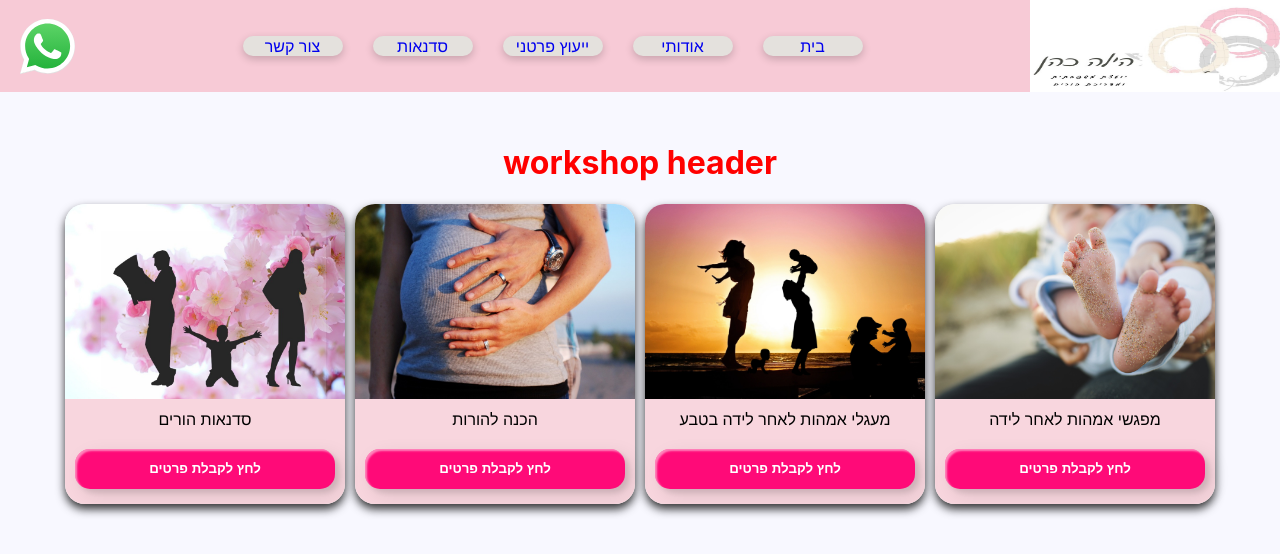
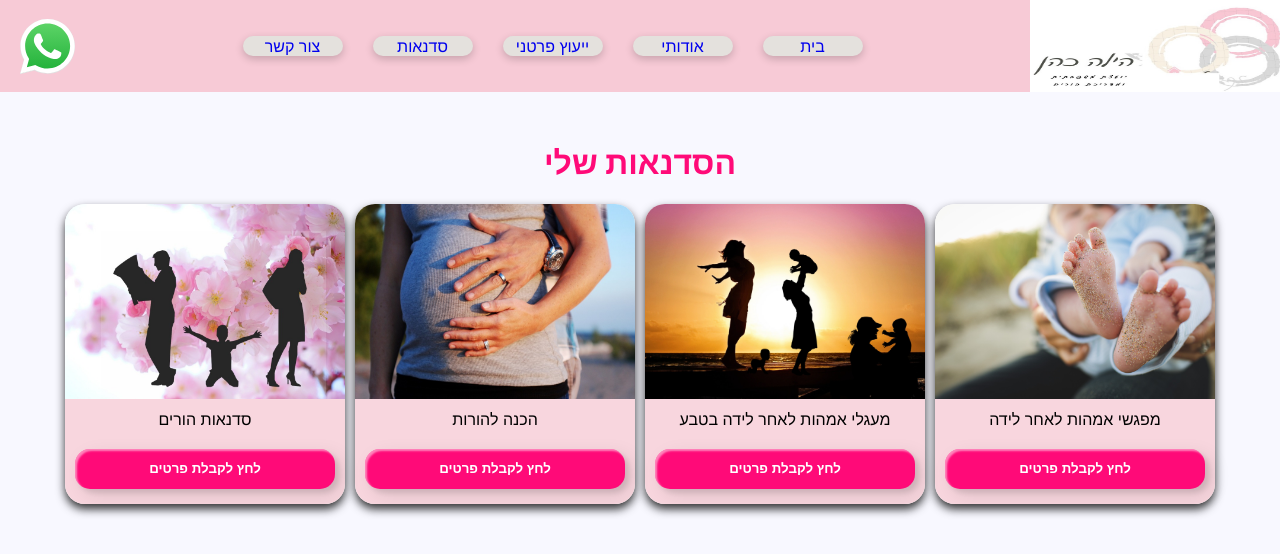
Before and after one commit to itaycs2407/Family-Consult, a React (Create React App) app: page /workshops in a window 1280 px wide. Shown: the top 554 px of the page. Built offline with nearby package versions, Linux system fonts and the light colour scheme; the HTML template or start-up script is replaced by a standard one.

Commit message:
locale issue

```diff
--- a/src/constant/style.tsx
+++ b/src/constant/style.tsx
@@ -49,3 +49,8 @@ export const StyledButton = styled.button`
     background-color: #ff6392;
   }
 `;
+
+export const Header = styled.h1`
+  text-align: center;
+  color: #ff0a78;
+`;
--- a/src/locale/locale.ts
+++ b/src/locale/locale.ts
@@ -51,6 +51,8 @@ const translate: any = {
     personalConsultSumUp:
       "יחד , נזהה את הקשיים הקיימים, נייצר פתרונות מעשיים המתאימים לכם וניצור שלווה ושמחה בבית",
     personalConsultFinalBullets: [],
+    workshopSinglePageRedirectToContact: "להרשמה ופרטים נוספים",
+    workshopsHeader: "הסדנאות שלי",
   },
 };
 
--- a/src/pages/consult.tsx
+++ b/src/pages/consult.tsx
@@ -2,6 +2,7 @@ import React from "react";
 import styled from "@emotion/styled/macro";
 import {
   FadeInContainer,
+  Header,
   ImageContainer,
   StyledImage,
 } from "../constant/style";
@@ -27,7 +28,7 @@ const Consult: React.FC<Props> = () => (
         <StyledImage src={Intro3} alt="Intro3" />
         <StyledImage src={Intro2} alt="Intro2" />
       </ImageContainer>
-      <h1>{locale("personalConsultHeader")}</h1>
+      <Header>{locale("personalConsultHeader")}</Header>
       <ContentContainer>
         {locale("personalConsultSentences").map(
           (sentence: string, index: number) => (
--- a/src/pages/workshop.tsx
+++ b/src/pages/workshop.tsx
@@ -1,17 +1,20 @@
 import React from "react";
-import { useParams } from "react-router-dom";
+import { useHistory, useParams } from "react-router-dom";
 import { workshopsData } from "../constant/workshopsData";
 import {
   FadeInContainer,
+  Header,
   ImageContainer,
   StyledButton,
   StyledImage,
 } from "../constant/style";
 import styled from "@emotion/styled/macro";
+import { locale } from "../locale/locale";
 
 interface Props {}
 
 const Workshop: React.FC<Props> = () => {
+  const history = useHistory();
   const { workshopKey } = useParams<{ workshopKey: string }>();
 
   if (!workshopKey && !(workshopKey in workshopsData)) {
@@ -29,14 +32,16 @@ const Workshop: React.FC<Props> = () => {
         ))}
       </ImageContainer>
 
-      <div>{workshopData.header}</div>
+      <Header>{workshopData.header}</Header>
       <div>{workshopData.content}</div>
       <SumUpContainer>
         <SumUpItem> קצר מועד</SumUpItem>
         <SumUpItem>בזום או בקלינקה</SumUpItem>
         <SumUpItem>פרקטי ומותאם לערכי המשפחה</SumUpItem>
       </SumUpContainer>
-      <StyledButton>{"להרשמה ופרטים נוספים"}</StyledButton>
+      <StyledButton onClick={() => history.push("/contact")}>
+        {locale("workshopSinglePageRedirectToContact")}
+      </StyledButton>
     </FadeInContainer>
   );
 };
--- a/src/pages/workshops.tsx
+++ b/src/pages/workshops.tsx
@@ -1,14 +1,15 @@
 import React from "react";
 import WorkshopItem from "../components/workshop/workshop-item";
 import styled from "@emotion/styled/macro";
-import { FadeInContainer } from "../constant/style";
+import { FadeInContainer, Header } from "../constant/style";
 import { workshopsInfo } from "../constant/workshopsData";
+import { locale } from "../locale/locale";
 
 interface Props {}
 
 const Workshops: React.FC<Props> = () => (
   <>
-    <Header>workshop header</Header>
+    <Header>{locale("workshopsHeader")}</Header>
     <StyledContainer>
       {workshopsInfo.map((workshop) => (
         <WorkshopItem
@@ -24,9 +25,5 @@ const Workshops: React.FC<Props> = () => (
 const StyledContainer = styled(FadeInContainer)`
   flex-direction: row;
 `;
-const Header = styled.h1`
-  text-align: center;
-  color: red;
-`;
 
 export default Workshops;
```
